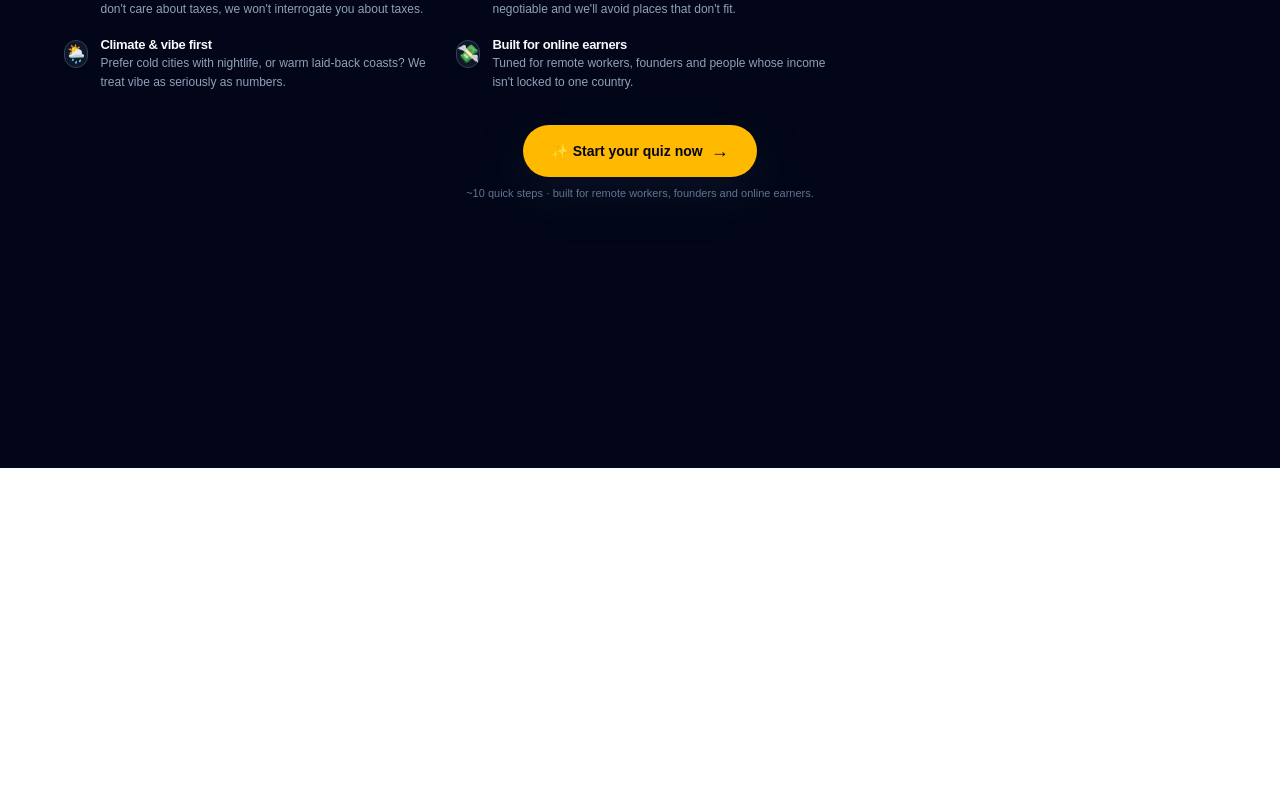
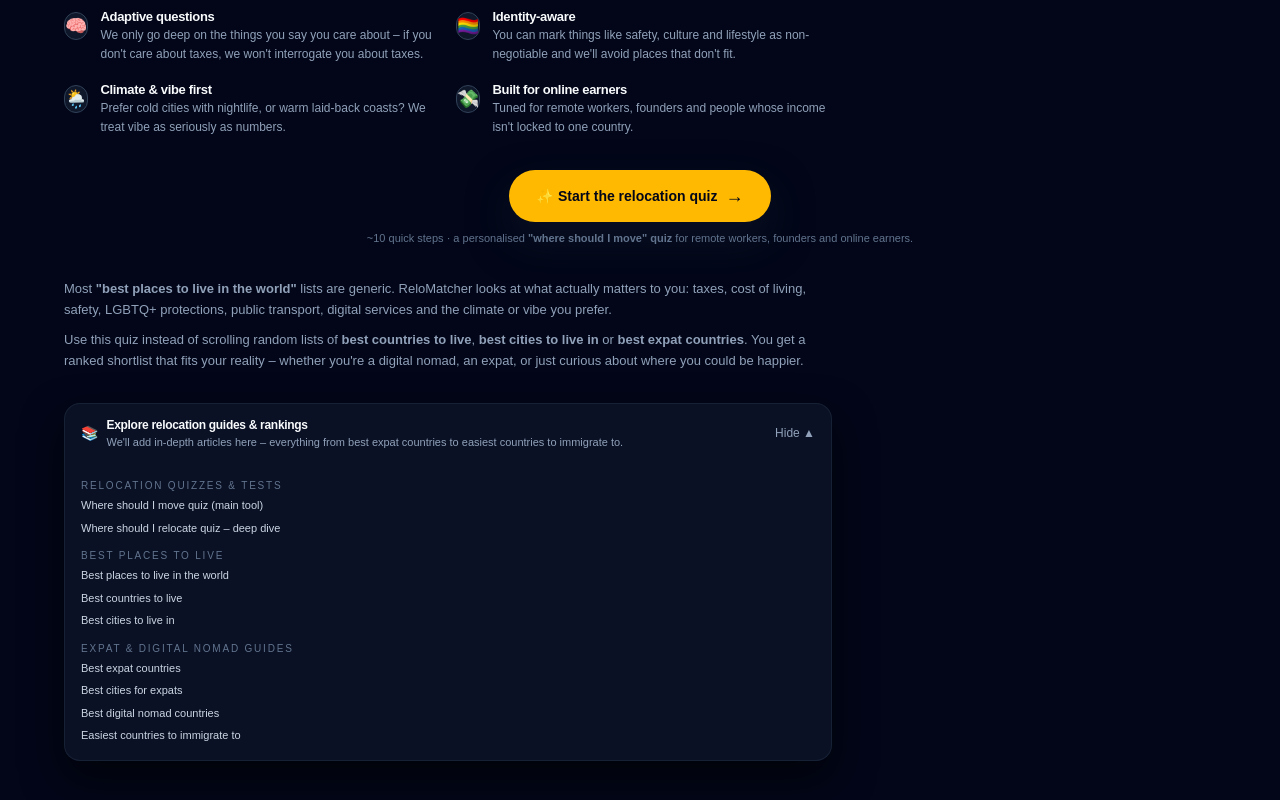
Before and after one commit to yonito6/relomatcher, a Next.js app: page / in a window 1280 px wide. Shown: the part 332-1132 px from the top of the page. Before the commit the page ends 800 px from the top, so only its background shows below. Built offline with nearby package versions, Linux system fonts and the light colour scheme.

Commit message:
seo update

```diff
--- a/app/page.tsx
+++ b/app/page.tsx
@@ -432,7 +432,7 @@
           <div className="flex items-center gap-3">
             <img
               src="https://i.ibb.co/vxmwqW2x/logo-v1.png"
-              alt="Relomatcher logo"
+              alt="ReloMatcher – relocation quiz logo"
               className="h-12 w-auto object-contain drop-shadow-[0_18px_40px_rgba(0,0,0,0.75)] rounded-xl"
             />
           </div>
@@ -444,13 +444,20 @@
             {/* Hero */}
             <div className="space-y-3 max-w-2xl">
               <h1 className="text-3xl md:text-4xl font-semibold tracking-tight text-slate-50 leading-tight">
-                Find your best country match.
+                Where should I move? Free quiz to find the best country and city
+                to live in.
               </h1>
               <p className="text-sm md:text-base text-slate-400 leading-relaxed">
-                Our AI-powered relocation engine analyzes your preferences and
-                lifestyle to rank the countries that fit you best — and explains
-                in clear, human-like language why each destination matches your
-                profile.
+                Answer a few smart questions and let ReloMatcher act as your{" "}
+                <strong className="font-semibold">
+                  &quot;where should I live&quot; test
+                </strong>
+                . We rank{" "}
+                <strong className="font-semibold">
+                  the best places to live in the world
+                </strong>{" "}
+                for your taxes, cost of living, safety, LGBTQ+ rights, climate
+                and lifestyle – then explain exactly why each match fits you.
               </p>
             </div>
 
@@ -482,14 +489,23 @@
                 onClick={handleStartQuiz}
                 className="inline-flex items-center gap-2 rounded-full bg-amber-400 text-slate-950 text-sm font-semibold px-7 py-3 shadow-[0_18px_40px_rgba(15,23,42,0.6)] hover:bg-amber-300 transition-colors"
               >
-                <span>✨ Start your quiz now</span>
+                <span>✨ Start the relocation quiz</span>
                 <span className="text-lg">→</span>
               </button>
               <p className="text-[11px] text-slate-500 text-center">
-                ~10 quick steps · built for remote workers, founders and online
-                earners.
+                ~10 quick steps · a personalised{" "}
+                <strong className="font-semibold">
+                  &quot;where should I move&quot; quiz
+                </strong>{" "}
+                for remote workers, founders and online earners.
               </p>
             </div>
+
+            {/* SEO intro copy with real keywords */}
+            <SeoIntroBlock />
+
+            {/* Collapsible SEO/article menu for internal links */}
+            <SeoArticleMenu />
           </section>
         )}
 
@@ -564,6 +580,167 @@
     </main>
   );
 }
+
+/* -------------------- Landing page SEO helpers -------------------- */
+
+function SeoIntroBlock() {
+  return (
+    <section className="max-w-3xl space-y-2 text-[12px] md:text-[13px] text-slate-400 leading-relaxed">
+      <p>
+        Most{" "}
+        <strong className="font-semibold">
+          &quot;best places to live in the world&quot;
+        </strong>{" "}
+        lists are generic. ReloMatcher looks at what actually matters to you:
+        taxes, cost of living, safety, LGBTQ+ protections, public transport,
+        digital services and the climate or vibe you prefer.
+      </p>
+      <p>
+        Use this quiz instead of scrolling random lists of{" "}
+        <strong className="font-semibold">best countries to live</strong>,{" "}
+        <strong className="font-semibold">best cities to live in</strong> or{" "}
+        <strong className="font-semibold">best expat countries</strong>. You get
+        a ranked shortlist that fits your reality – whether you&apos;re a
+        digital nomad, an expat, or just curious about where you could be
+        happier.
+      </p>
+    </section>
+  );
+}
+
+function SeoArticleMenu() {
+  const [open, setOpen] = useState(true);
+
+  return (
+    <section className="max-w-3xl">
+      <div className="rounded-2xl border border-slate-800/70 bg-slate-900/70 shadow-[0_18px_40px_rgba(0,0,0,0.6)]">
+        <button
+          type="button"
+          onClick={() => setOpen((v) => !v)}
+          className="w-full flex items-center justify-between px-4 py-3 text-left"
+        >
+          <div className="flex items-center gap-2">
+            <span className="text-sm">📚</span>
+            <div>
+              <p className="text-[12px] font-semibold text-slate-50 tracking-tight">
+                Explore relocation guides &amp; rankings
+              </p>
+              <p className="text-[11px] text-slate-400">
+                We&apos;ll add in-depth articles here – everything from best
+                expat countries to easiest countries to immigrate to.
+              </p>
+            </div>
+          </div>
+          <span className="text-xs text-slate-400">
+            {open ? "Hide ▲" : "Show ▼"}
+          </span>
+        </button>
+
+        <SimpleCollapsible isOpen={open}>
+          <nav className="px-4 pb-4 pt-1 text-[11px] text-slate-300 space-y-3">
+            <div>
+              <p className="uppercase tracking-[0.18em] text-slate-500 text-[10px] mb-1">
+                Relocation quizzes &amp; tests
+              </p>
+              <ul className="space-y-1.5">
+                <li>
+                  <a
+                    href="#quiz-form-section"
+                    className="hover:text-amber-300"
+                  >
+                    Where should I move quiz (main tool)
+                  </a>
+                </li>
+                <li>
+                  <a
+                    href="/guides/where-should-i-relocate-quiz"
+                    className="hover:text-amber-300"
+                  >
+                    Where should I relocate quiz – deep dive
+                  </a>
+                </li>
+              </ul>
+            </div>
+
+            <div>
+              <p className="uppercase tracking-[0.18em] text-slate-500 text-[10px] mb-1">
+                Best places to live
+              </p>
+              <ul className="space-y-1.5">
+                <li>
+                  <a
+                    href="/guides/best-places-to-live-in-the-world"
+                    className="hover:text-amber-300"
+                  >
+                    Best places to live in the world
+                  </a>
+                </li>
+                <li>
+                  <a
+                    href="/guides/best-countries-to-live"
+                    className="hover:text-amber-300"
+                  >
+                    Best countries to live
+                  </a>
+                </li>
+                <li>
+                  <a
+                    href="/guides/best-cities-to-live-in"
+                    className="hover:text-amber-300"
+                  >
+                    Best cities to live in
+                  </a>
+                </li>
+              </ul>
+            </div>
+
+            <div>
+              <p className="uppercase tracking-[0.18em] text-slate-500 text-[10px] mb-1">
+                Expat &amp; digital nomad guides
+              </p>
+              <ul className="space-y-1.5">
+                <li>
+                  <a
+                    href="/guides/best-expat-countries"
+                    className="hover:text-amber-300"
+                  >
+                    Best expat countries
+                  </a>
+                </li>
+                <li>
+                  <a
+                    href="/guides/best-cities-for-expats"
+                    className="hover:text-amber-300"
+                  >
+                    Best cities for expats
+                  </a>
+                </li>
+                <li>
+                  <a
+                    href="/guides/digital-nomad-countries"
+                    className="hover:text-amber-300"
+                  >
+                    Best digital nomad countries
+                  </a>
+                </li>
+                <li>
+                  <a
+                    href="/guides/easiest-countries-to-immigrate-to"
+                    className="hover:text-amber-300"
+                  >
+                    Easiest countries to immigrate to
+                  </a>
+                </li>
+              </ul>
+            </div>
+          </nav>
+        </SimpleCollapsible>
+      </div>
+    </section>
+  );
+}
+
+/* -------------------- Generic landing bullets -------------------- */
 
 function Bullet({
   icon,
@@ -674,9 +851,7 @@
   return (
     <div
       className={`overflow-hidden transition-all duration-300 ease-in-out ${
-        isOpen
-          ? "max-h-[1000px] opacity-100"
-          : "max-h-0 opacity-0"
+        isOpen ? "max-h-[1000px] opacity-100" : "max-h-0 opacity-0"
       }`}
     >
       <div className={isOpen ? "mt-3" : ""}>{children}</div>
@@ -831,7 +1006,7 @@
             Your top matches (tap like or pass, then open the breakdown)
           </p>
 
-          {/* Share story image only (no text share) */}
+          {/* Hidden trigger for story image (no visible duplicate row) */}
           <ShareStoryImageButton topMatches={topMatches} />
 
           <div className="space-y-3">
@@ -1438,7 +1613,7 @@
   );
 }
 
-/* Share story image via canvas (no text share) */
+/* Share story image via canvas (hidden trigger; only bottom CTA visible) */
 
 function ShareStoryImageButton({ topMatches }: { topMatches: CountryMatch[] }) {
   const [saving, setSaving] = useState(false);
@@ -1792,25 +1967,18 @@
     }
   }
 
+  // Hidden container – only the bottom "Share your results" button triggers this.
   return (
-    <div className="flex flex-col sm:flex-row sm:items-center gap-2 text-[11px] text-slate-400">
+    <div className="hidden">
       <button
         type="button"
         data-share-story-button
         onClick={handleSave}
         disabled={saving}
-        className="inline-flex items-center gap-1 rounded-full bg-slate-900 text-slate-50 text-[11px] font-semibold px-3 py-1.5 shadow-[0_10px_24px_rgba(15,23,42,0.4)] hover:bg-slate-800 disabled:opacity-60 disabled:cursor-not-allowed transition-colors"
       >
-        <span>📱</span>
-        <span>
-          {saving ? "Generating story image..." : "Share / save story image"}
-        </span>
+        {saving ? "Generating story image..." : "Share / save story image"}
+        {savedOnce && " (Done) "}
       </button>
-      <span className="max-w-xs">
-        This creates a vertical story with your top 3 matches, flags and a big
-        www.relomatcher.com CTA.
-        {savedOnce && " (Done! Check your share sheet or downloads.)"}
-      </span>
     </div>
   );
 }
```
